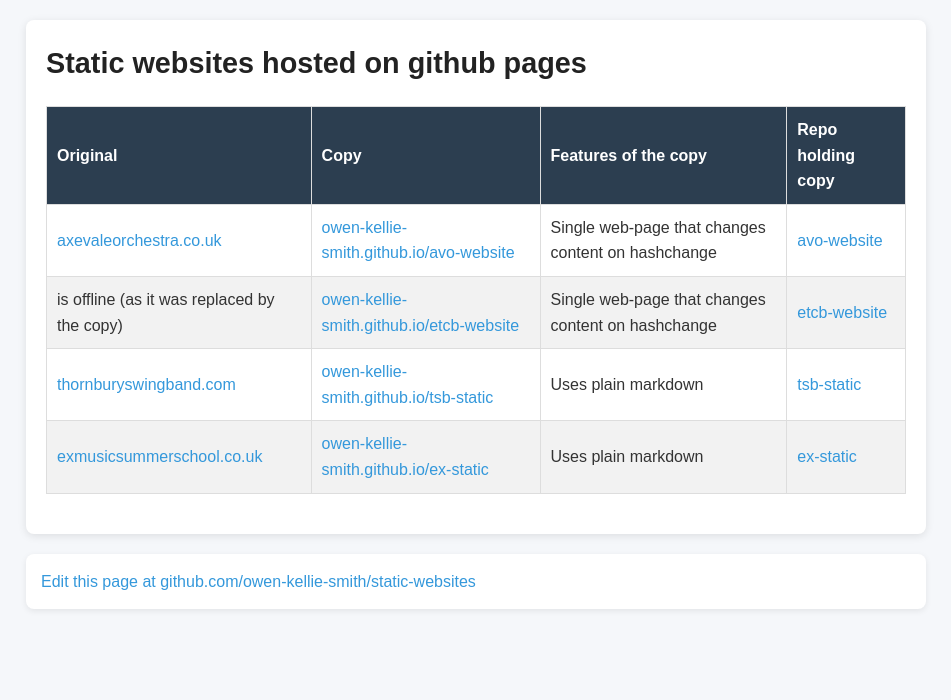
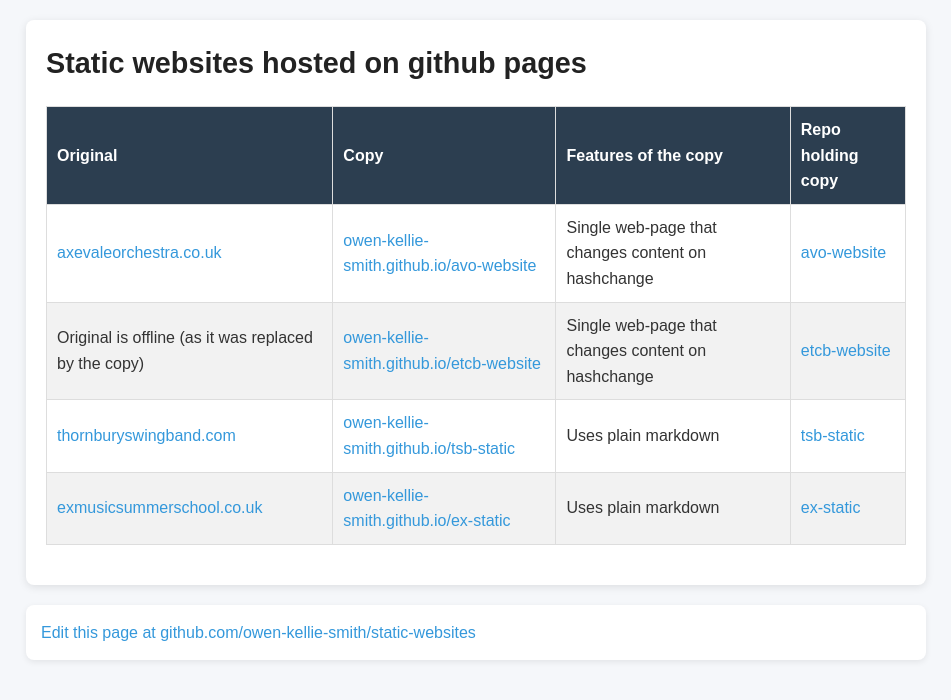
Before and after one commit to owen-kellie-smith/static-websites, a Jekyll site: the page built from index.md, in a window 1280 px wide. Shown: the top 700 px of the page, without its empty margins (164-1115 px from the left). Built offline with Jekyll 4.4.1, drawn with Linux system fonts in a browser that asks for light colours; our own code applies the rules of GitHub Pages for plain Markdown files.

Commit message:
Clarify why no etcb original

```diff
--- a/index.md
+++ b/index.md
@@ -12,6 +12,6 @@ secondary_content: |
 |Original|Copy|Features of the copy|Repo holding copy|
 |---|---|---|---|
 |[axevaleorchestra.co.uk](https://www.axevaleorchestra.co.uk/)|[owen-kellie-smith.github.io/avo-website](https://owen-kellie-smith.github.io/avo-website/)|Single web-page that changes content on hashchange|[avo-website](https://github.com/owen-kellie-smith/avo-website)|
-| is offline (as it was replaced by the copy) | [owen-kellie-smith.github.io/etcb-website](https://owen-kellie-smith.github.io/etcb-website/) | Single web-page that changes content on hashchange|[etcb-website](https://github.com/owen-kellie-smith/etcb-website)|
+| Original is offline (as it was replaced by the copy) | [owen-kellie-smith.github.io/etcb-website](https://owen-kellie-smith.github.io/etcb-website/) | Single web-page that changes content on hashchange|[etcb-website](https://github.com/owen-kellie-smith/etcb-website)|
 |[thornburyswingband.com](https://www.thornburyswingband.com)|[owen-kellie-smith.github.io/tsb-static](https://owen-kellie-smith.github.io/tsb-static/)|Uses plain markdown|[tsb-static](https://github.com/owen-kellie-smith/tsb-static)|
 |[exmusicsummerschool.co.uk](https://www.exmusicsummerschool.co.uk/)|[owen-kellie-smith.github.io/ex-static](https://owen-kellie-smith.github.io/ex-static/)|Uses plain markdown|[ex-static](https://github.com/owen-kellie-smith/ex-static)|
```
